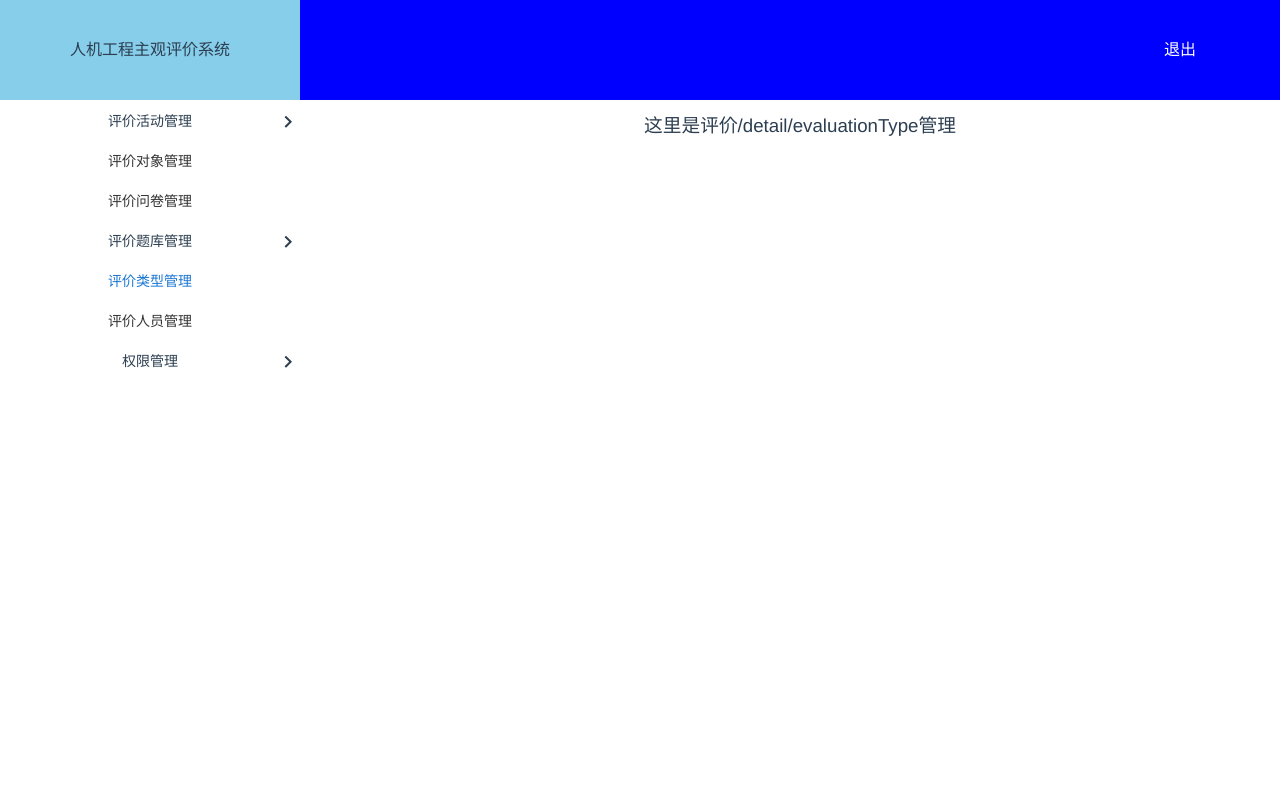
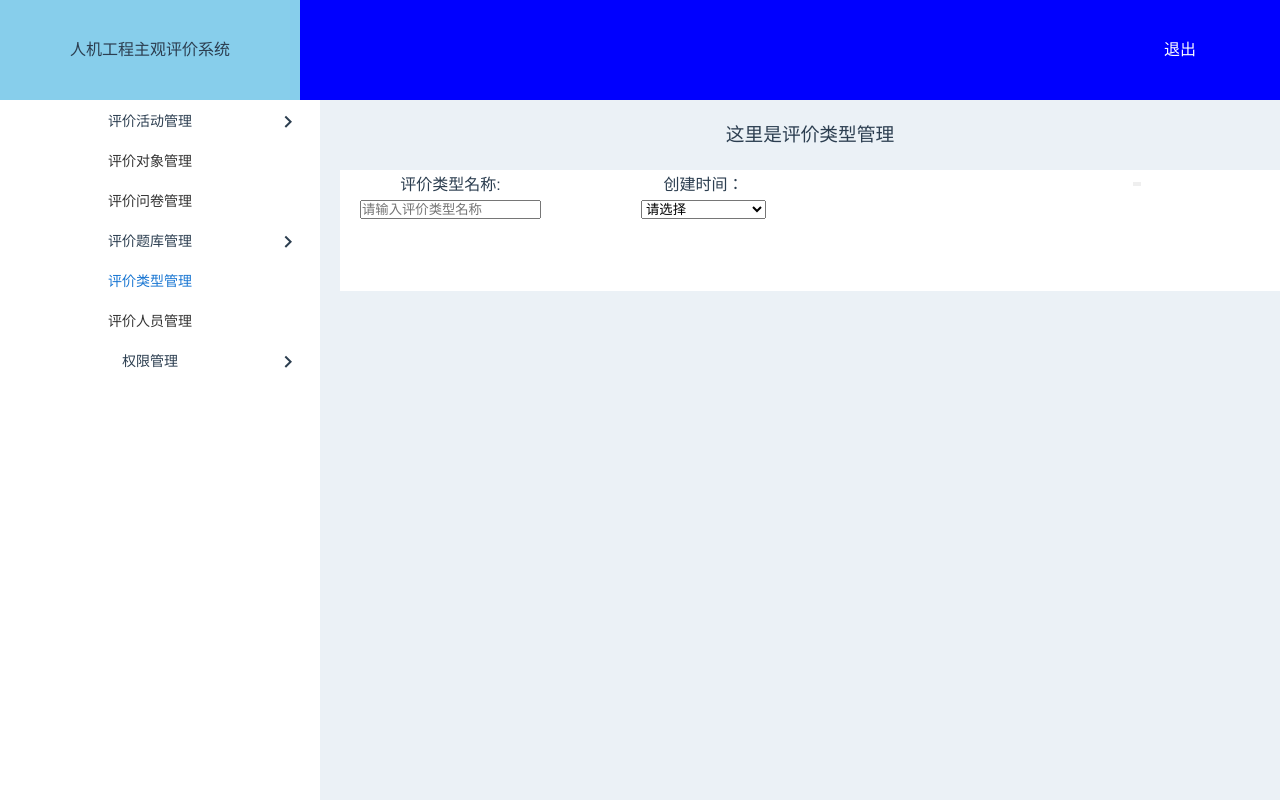
Before and after one commit to ssscomd/admin, a Vue app: page /#/detail/evaluationType in a window 1280 px wide. Built offline with nearby package versions, Linux system fonts and the light colour scheme.

Commit message:
less插件

```diff
--- a/package.json
+++ b/package.json
@@ -10,6 +10,8 @@
     "build": "node build/build.js"
   },
   "dependencies": {
+    "less": "^3.9.0",
+    "less-loader": "^4.1.0",
     "vue": "^2.5.2",
     "vue-router": "^3.0.1",
     "vuex": "^3.1.0"
--- /dev/null
+++ b/src/components/evaluationType/evaluationType.vue
@@ -0,0 +1,55 @@
+<template>
+    <div class="typeHeaderWraper">
+        <div class="typeHeader">
+            <div class="typeHeaderTop">
+                <div class="typeHeaderTop_l">
+                    <p>评价类型名称:</p>
+                    <input type="text" placeholder="请输入评价类型名称">
+                </div>
+                <div class="typeHeaderTop_r">
+                    <p>创建时间：</p>
+                    <select name="" id="">
+                        <option v-for="(item ,index) in list" :key="index">{{item}}</option>
+                    </select>
+                </div>
+            </div>
+            <p></p>
+            <div>
+                <button></button>
+                <button></button>
+            </div>
+        </div>
+    </div>
+</template>
+<script>
+export default {
+    data(){
+        return{
+            list:['请选择','一天内','一周内','一月内','一年内','自定义：从...至...']
+        }
+    }
+}
+</script>
+<style lang="less">
+.typeHeaderWraper{
+    width:1168px;
+    height:121px;
+    background:#fff;
+    .typeHeader{
+        box-sizing: border-box;
+        padding-left:20px;
+        .typeHeaderTop{
+            p{
+                line-height:30px;
+            }
+            .typeHeaderTop_l{
+                float:left;
+                margin-right: 100px;
+            }
+            .typeHeaderTop_r{
+                float:left;
+            }
+        }
+    }
+}
+</style>
--- a/src/pages/evaluationType/evaluationType.vue
+++ b/src/pages/evaluationType/evaluationType.vue
@@ -1,13 +1,21 @@
 <template>
-    <h3>
-        这里是评价{{currentRoute}}管理
-    </h3>
+    <div class="container">
+        <h3>
+            这里是评价类型管理
+        </h3>
+        <EvaluationType></EvaluationType>
+    </div>
 </template>
 <script>
+import EvaluationType from '@/components/evaluationType/evaluationType';
     export default {
         name: "evaluateObject",
         data() {
+            console.log(this.$route.path)
             return {currentRoute: this.$route.path};
+        },
+        components:{
+            EvaluationType
         },
         watch: {
             //监听路由，只要路由有变化(路径，参数等变化)都有执行下面的函数
@@ -20,9 +28,18 @@
         }
     };
 </script>
-<style scoped="scoped">
-    h3 {
-        margin-top: 10px;
-        font-weight: normal;
+<style lang="less" scoped="scoped">
+    .container{
+        box-sizing: border-box;
+        width:100%;
+        height:100%;
+        background:rgba(235, 241, 246, 1);
+        padding-left:20px;
+        h3 {
+            height:70px;
+            line-height:70px;
+            font-weight: normal;
+        }
     }
+
 </style>
```
Also changed, not shown: 1 other file (tests, documents, lock files or other folders).
